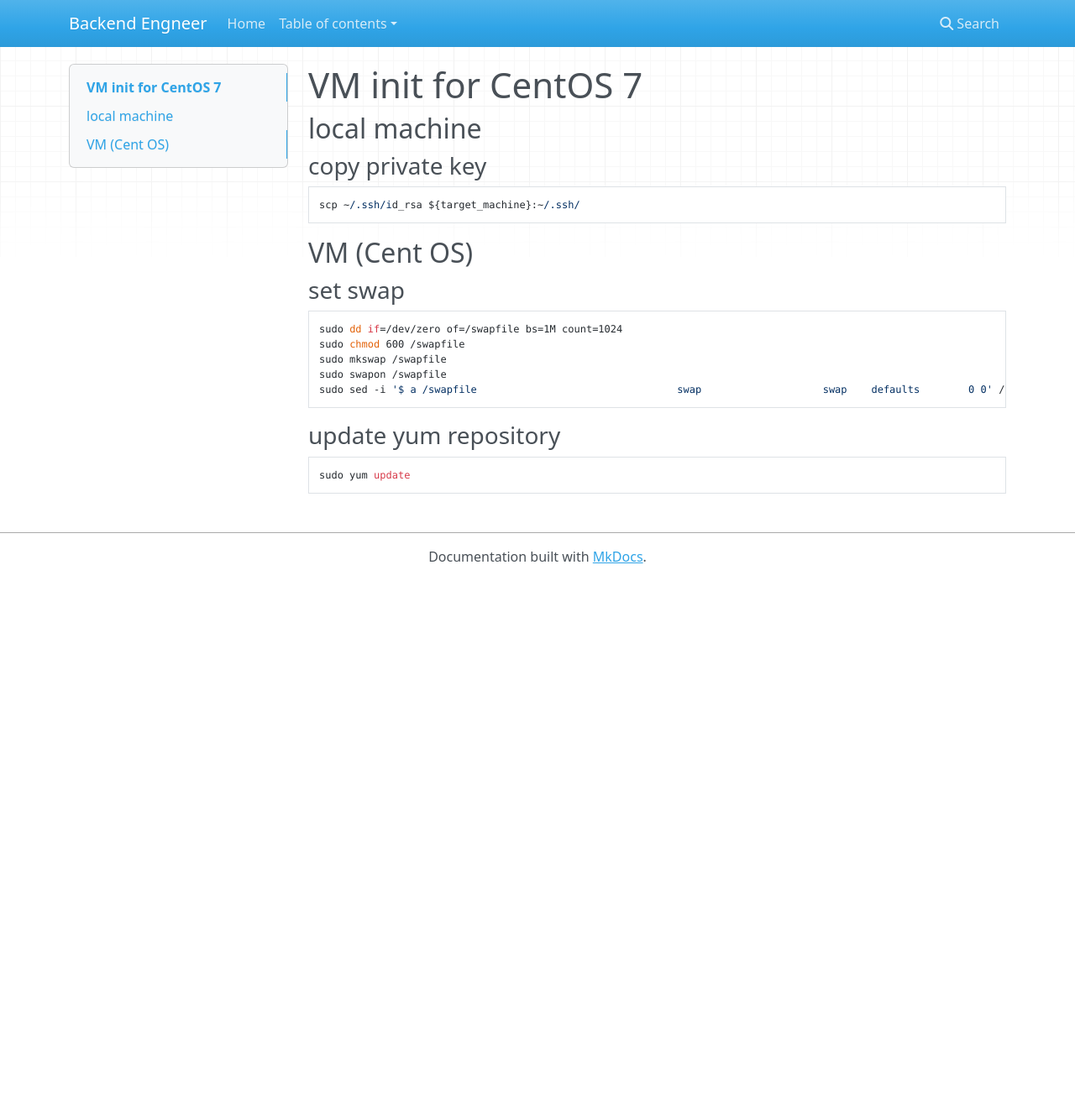
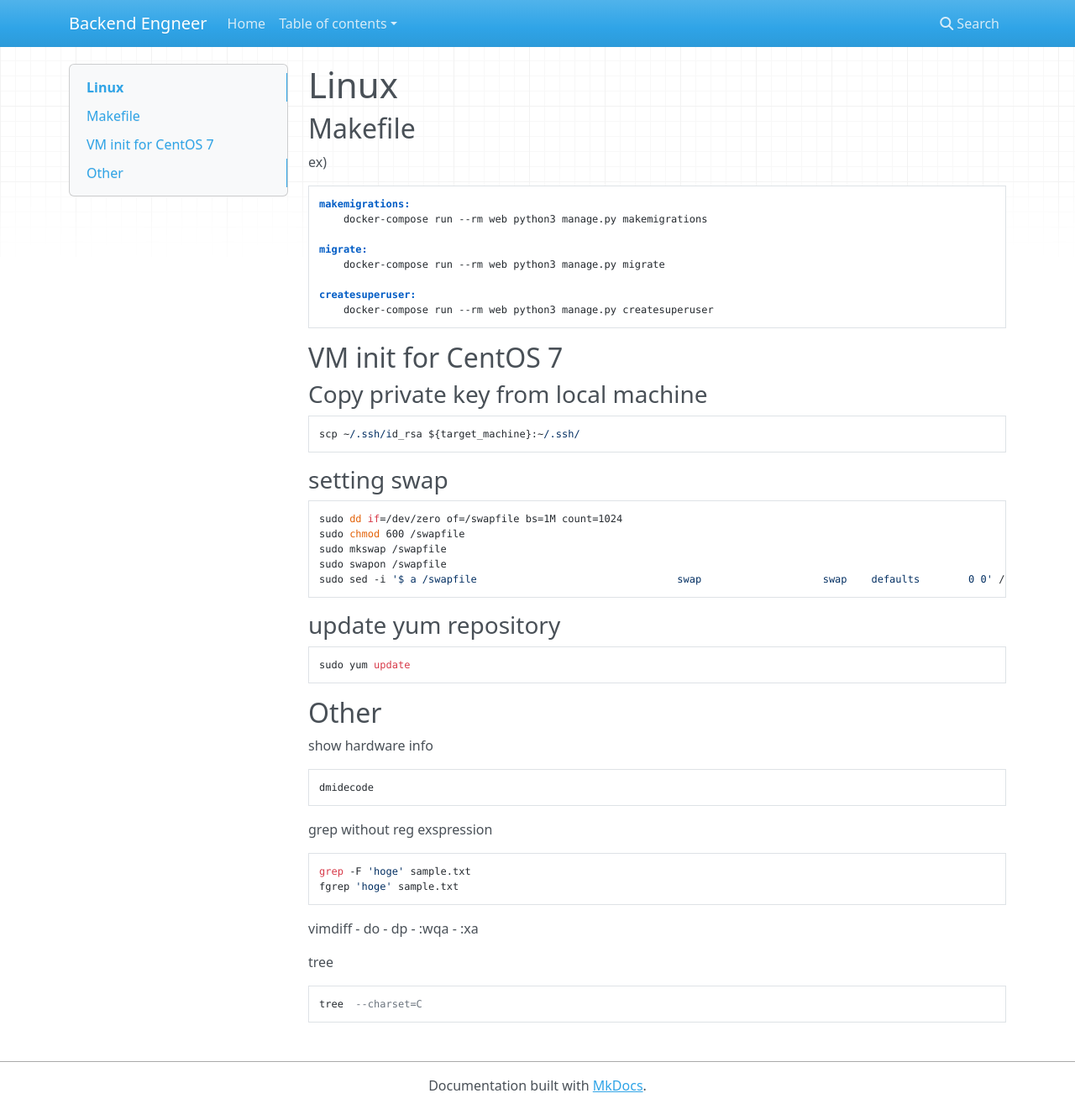
Before and after one commit to ymmmtym/backend-engneer, an MkDocs documentation site: the page built from docs/linux.md, in a window 1280 px wide and 1321 px high. Shown: the whole window at 84% size. Built offline with MkDocs 1.6.1, drawn with Linux system fonts in a browser that asks for light colours; nearby versions of some CDN libraries.

Commit message:
update docs

````diff
--- a/docs/linux.md
+++ b/docs/linux.md
@@ -1,13 +1,25 @@
-# VM init for CentOS 7
-## local machine
+# Linux
+## Makefile
+ex)
 
-### copy private key
+```Makefile
+makemigrations:
+    docker-compose run --rm web python3 manage.py makemigrations
+
+migrate:
+    docker-compose run --rm web python3 manage.py migrate
+
+createsuperuser:
+    docker-compose run --rm web python3 manage.py createsuperuser
+```
+
+## VM init for CentOS 7
+### Copy private key from local machine
 ```
 scp ~/.ssh/id_rsa ${target_machine}:~/.ssh/
 ```
 
-## VM (Cent OS)
-### set swap
+### setting swap
 ```
 sudo dd if=/dev/zero of=/swapfile bs=1M count=1024
 sudo chmod 600 /swapfile
@@ -20,3 +32,29 @@ sudo sed -i '$ a /swapfile                                 swap
 ```
 sudo yum update
 ```
+
+## Other
+show hardware info
+
+```
+dmidecode
+```
+
+grep without reg exspression
+
+```
+grep -F 'hoge' sample.txt
+fgrep 'hoge' sample.txt
+```
+
+vimdiff
+- do
+- dp
+- :wqa
+- :xa
+
+tree
+
+```
+tree  --charset=C
+```
--- a/mkdocs.yml
+++ b/mkdocs.yml
@@ -7,3 +7,5 @@ nav:
     - 'Linux': 'linux'
     - 'Git': 'git'
     - 'Docker': 'docker'
+    - 'Openstack': 'openstack'
+    - 'Python': 'python'
````
Also changed, not shown: docs/openstack.md (added, +16 -0 lines), docs/python.md (added, +5 -0 lines).
